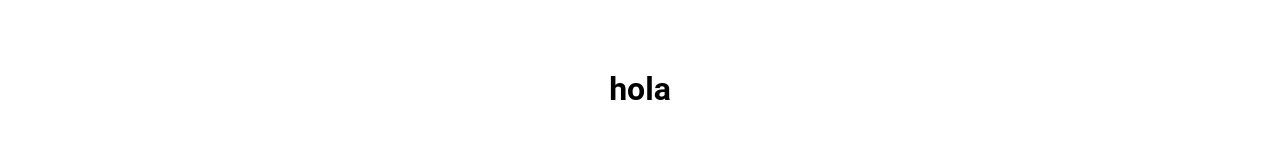
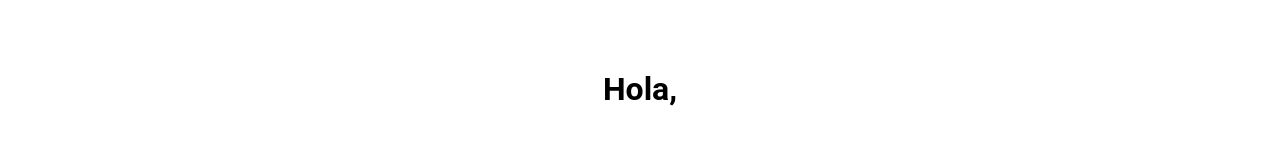
Before and after one commit to cocotopia/demo-piano, a React (Create React App) app: page / in a window 1280 px wide. Shown: the part 291-436 px from the top of the page. Built offline with nearby package versions, Linux system fonts and the light colour scheme.

Commit message:
update: funcional name user

```diff
--- a/src/components/header/Header.jsx
+++ b/src/components/header/Header.jsx
@@ -91,6 +91,7 @@ const Header = () => {
   };
   const PianoProfile = () => {
     // const tp = window["tp"] || [];
+    setLoading(true);
     window.tp.push([
       "init",
       function () {
@@ -100,6 +101,7 @@ const Header = () => {
         });
       },
     ]);
+    setLoading(false);
   };
 
   return (
@@ -125,7 +127,7 @@ const Header = () => {
       </header>
       {loading ? (
         <div className="container">
-          <h1>hola</h1>
+          <h1>Hola, {nameUser}</h1>
         </div>
       ) : (
         ""
```
